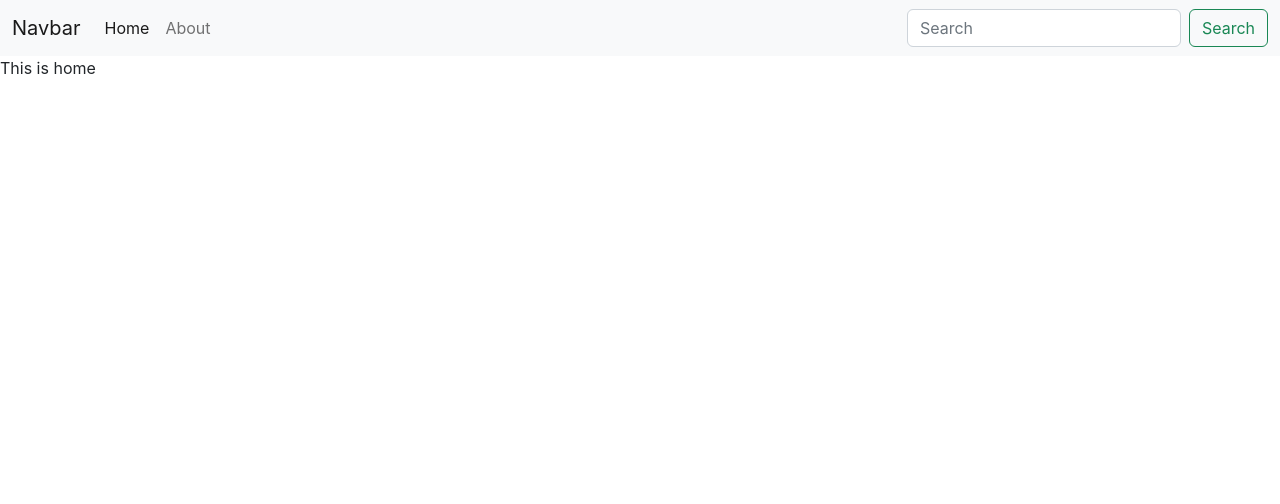
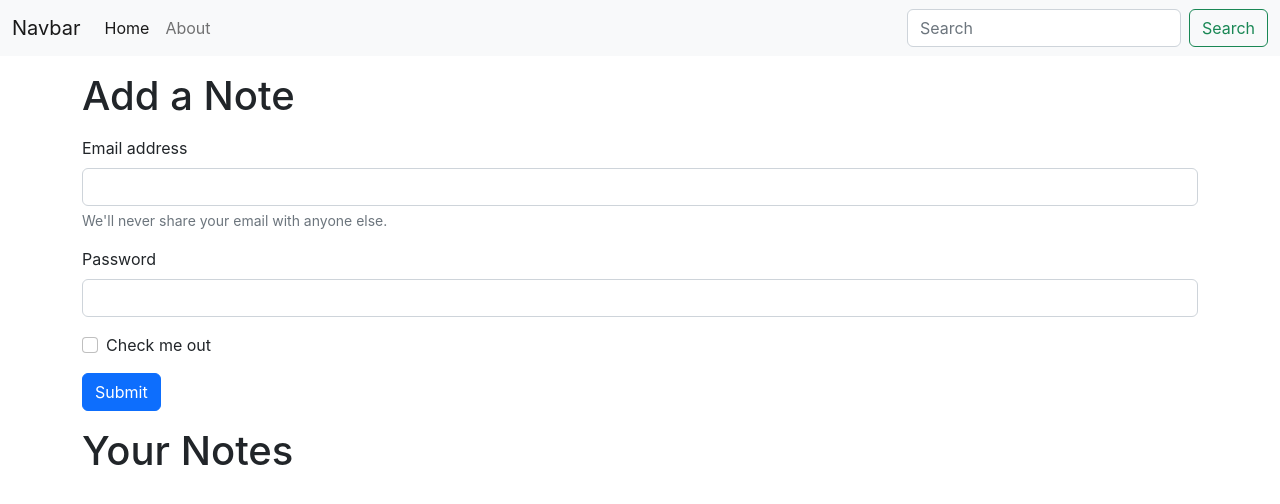
Before and after one commit to Nadiakhanv2/iNotebook-React, a React (Create React App) app: page / in a window 1280 px wide. Shown: the top 504 px of the page. Built offline with nearby package versions, Linux system fonts and the light colour scheme.

Commit message:
Add Form

```diff
--- a/src/components/Home.jsx
+++ b/src/components/Home.jsx
@@ -3,9 +3,53 @@
 const Home = () => {
   return (
     <div>
-      This is home
+      <div className="container my-3">
+        <h1>Add a Note</h1>
+        <form className='my-3'>
+          <div className="mb-3">
+            <label for="exampleInputEmail1" className="form-label">
+              Email address
+            </label>
+            <input
+              type="email"
+              className="form-control"
+              id="exampleInputEmail1"
+              aria-describedby="emailHelp"
+            />
+            <div id="emailHelp" className="form-text">
+              We'll never share your email with anyone else.
+            </div>
+          </div>
+          <div className="mb-3">
+            <label for="exampleInputPassword1" className="form-label">
+              Password
+            </label>
+            <input
+              type="password"
+              className="form-control"
+              id="exampleInputPassword1"
+            />
+          </div>
+          <div className="mb-3 form-check">
+            <input
+              type="checkbox"
+              className="form-check-input"
+              id="exampleCheck1"
+            />
+            <label className="form-check-label" for="exampleCheck1">
+              Check me out
+            </label>
+          </div>
+          <button type="submit" className="btn btn-primary">
+            Submit
+          </button>
+        </form>
+      </div>
+      <div className="container">
+        <h1>Your Notes</h1>
+      </div>
     </div>
-  )
+  );
 }
 
 export default Home
```
